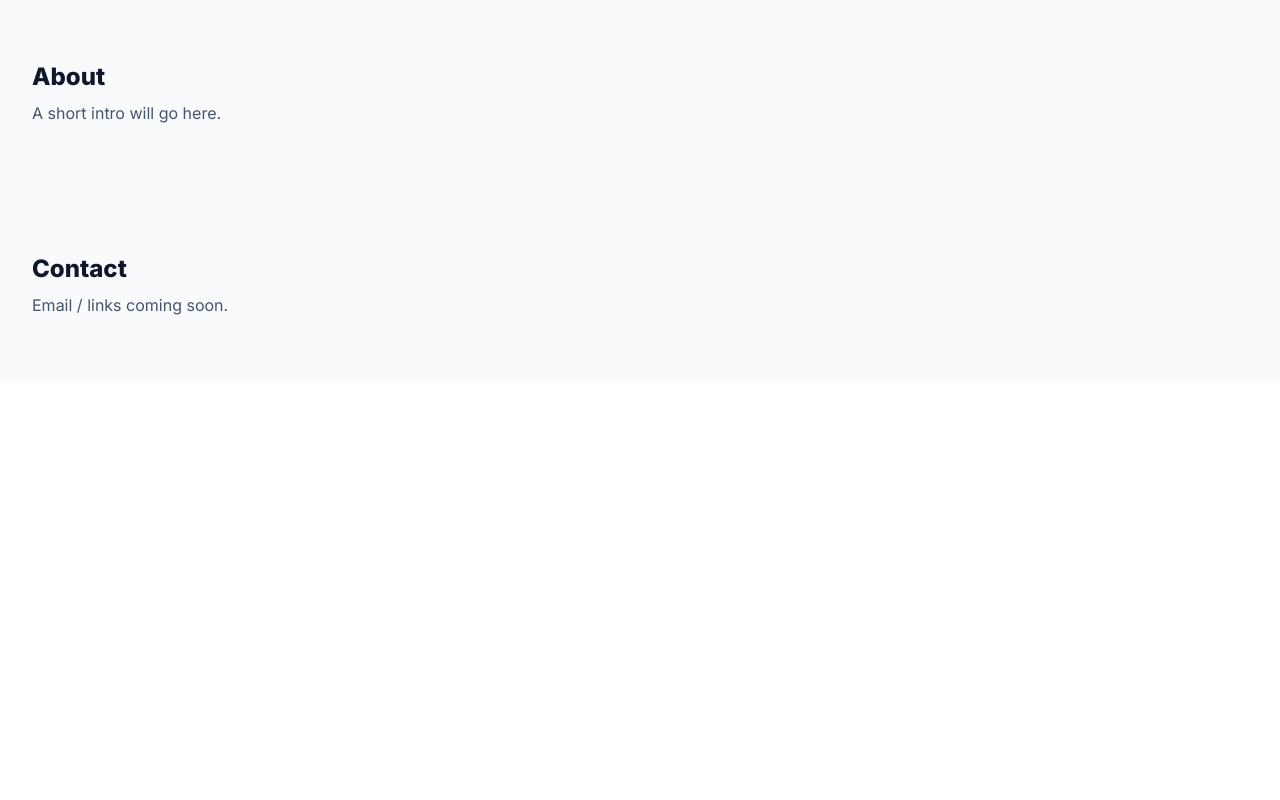
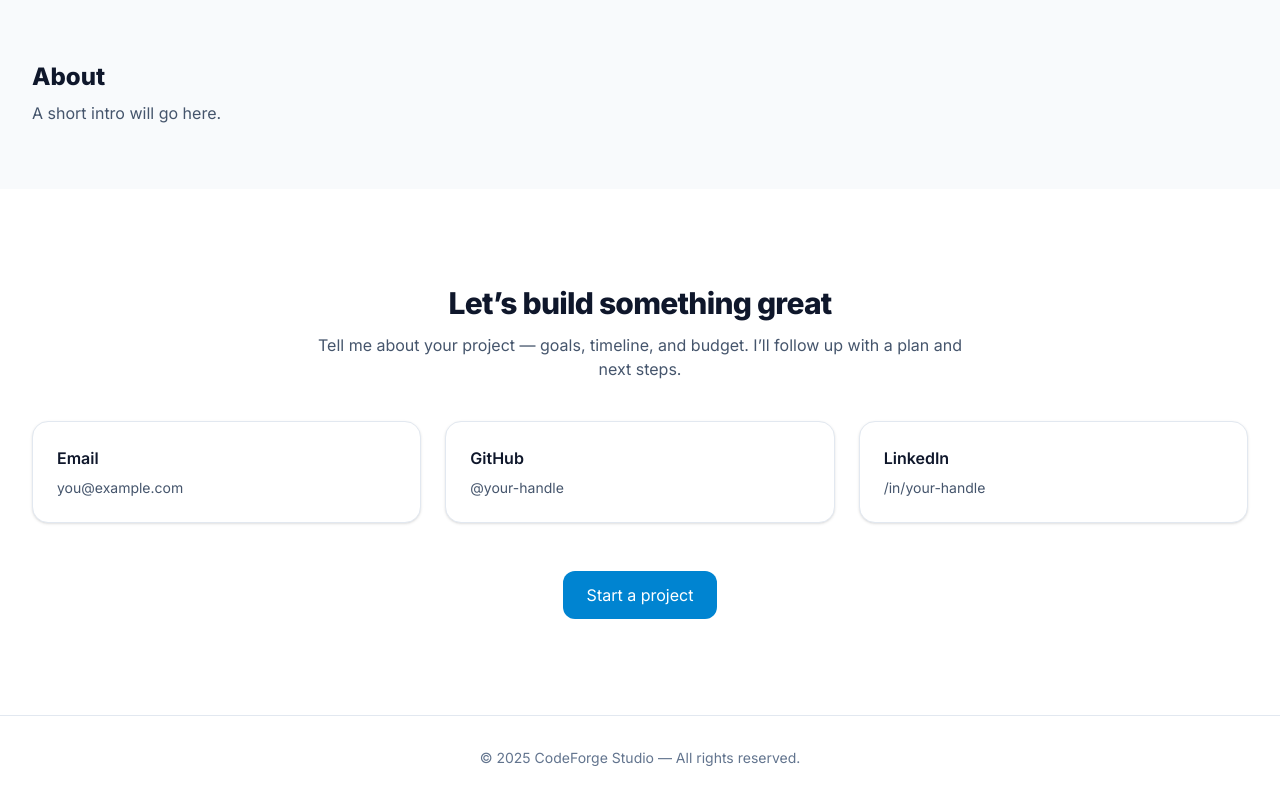
Before and after one commit to robfil50219/codeforge-site, a React (Vite) app: page / in a window 1280 px wide. Shown: the part 2324-3124 px from the top of the page. Before the commit the page ends 2705 px from the top, so only its background shows below. Built offline with nearby package versions, Linux system fonts and the light colour scheme.

Commit message:
contact and footer added

```diff
--- a/src/App.tsx
+++ b/src/App.tsx
@@ -2,6 +2,8 @@ import Navbar from "./components/Navbar";
 import Hero from "./components/Hero";
 import Services from "./components/Services";
 import Work from "./components/Work";
+import Contact from "./components/Contact";  // ← new
+import Footer from "./components/Footer";    // ← new
 
 export default function App() {
   return (
@@ -10,19 +12,17 @@ export default function App() {
       <main>
         <Hero />
         <Services />
-        <Work />   {/* <— new section */}
+        <Work />
 
-        {/* keep About / Contact placeholders */}
+        {/* About placeholder keeps the nav link alive */}
         <section id="about" className="scroll-mt-24 mx-auto max-w-7xl px-4 sm:px-6 lg:px-8 py-16">
           <h2 className="text-2xl font-bold">About</h2>
           <p className="mt-2 text-slate-600">A short intro will go here.</p>
         </section>
 
-        <section id="contact" className="scroll-mt-24 mx-auto max-w-7xl px-4 sm:px-6 lg:px-8 py-16">
-          <h2 className="text-2xl font-bold">Contact</h2>
-          <p className="mt-2 text-slate-600">Email / links coming soon.</p>
-        </section>
+        <Contact />   {/* ← new */}
       </main>
+      <Footer />     {/* ← new */}
     </div>
   );
 }
--- /dev/null
+++ b/src/components/Contact.tsx
@@ -0,0 +1,57 @@
+export default function Contact() {
+  return (
+    <section id="contact" className="scroll-mt-24 bg-white">
+      <div className="mx-auto max-w-7xl px-4 sm:px-6 lg:px-8 py-16 sm:py-24">
+        <div className="mx-auto max-w-2xl text-center">
+          <h2 className="text-3xl font-bold tracking-tight text-slate-900">
+            Let’s build something great
+          </h2>
+          <p className="mt-3 text-slate-600">
+            Tell me about your project — goals, timeline, and budget. I’ll follow up with a plan and next steps.
+          </p>
+        </div>
+
+        {/* Contact cards */}
+        <div className="mt-10 grid gap-6 sm:grid-cols-2 lg:grid-cols-3">
+          <a
+            href="mailto:you@example.com"
+            className="rounded-2xl border border-slate-200 bg-white p-6 shadow-sm transition hover:shadow-md"
+          >
+            <h3 className="text-base font-semibold text-slate-900">Email</h3>
+            <p className="mt-2 text-sm text-slate-600">you@example.com</p>
+          </a>
+
+          <a
+            href="https://github.com/your-handle"
+            target="_blank"
+            rel="noreferrer"
+            className="rounded-2xl border border-slate-200 bg-white p-6 shadow-sm transition hover:shadow-md"
+          >
+            <h3 className="text-base font-semibold text-slate-900">GitHub</h3>
+            <p className="mt-2 text-sm text-slate-600">@your-handle</p>
+          </a>
+
+          <a
+            href="https://www.linkedin.com/in/your-handle"
+            target="_blank"
+            rel="noreferrer"
+            className="rounded-2xl border border-slate-200 bg-white p-6 shadow-sm transition hover:shadow-md"
+          >
+            <h3 className="text-base font-semibold text-slate-900">LinkedIn</h3>
+            <p className="mt-2 text-sm text-slate-600">/in/your-handle</p>
+          </a>
+        </div>
+
+        {/* Simple CTA */}
+        <div className="mt-12 text-center">
+          <a
+            href="mailto:you@example.com"
+            className="inline-flex items-center justify-center rounded-xl bg-sky-600 px-6 py-3 text-white font-medium hover:bg-sky-700 transition"
+          >
+            Start a project
+          </a>
+        </div>
+      </div>
+    </section>
+  );
+}
--- /dev/null
+++ b/src/components/Footer.tsx
@@ -0,0 +1,10 @@
+export default function Footer() {
+  const year = new Date().getFullYear();
+  return (
+    <footer className="border-t border-slate-200 bg-white">
+      <div className="mx-auto max-w-7xl px-4 sm:px-6 lg:px-8 py-8 text-center text-sm text-slate-500">
+        <p>© {year} CodeForge Studio — All rights reserved.</p>
+      </div>
+    </footer>
+  );
+}
```
